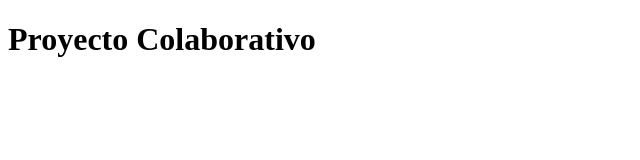
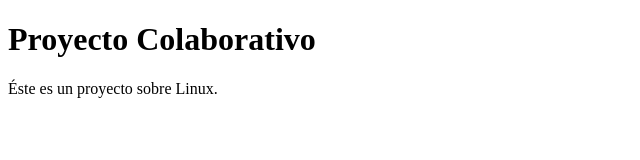
Before and after one commit to noah-dev-hub/Linux, a plain HTML site: page index.html in a window 1280 px wide. Shown: the whole page, without its empty margins (0-640 px from the left). Drawn offline with Linux system fonts and the light colour scheme.

Commit message:
Añadir descripción del proyecto

```diff
--- a/index.html
+++ b/index.html
@@ -5,5 +5,6 @@
     </head>
     <body>
         <h1>Proyecto Colaborativo</h1>
+        <p>Éste es un proyecto sobre Linux.</p>
     </body>
 </html>
```
Also changed, not shown: 1 other file.
